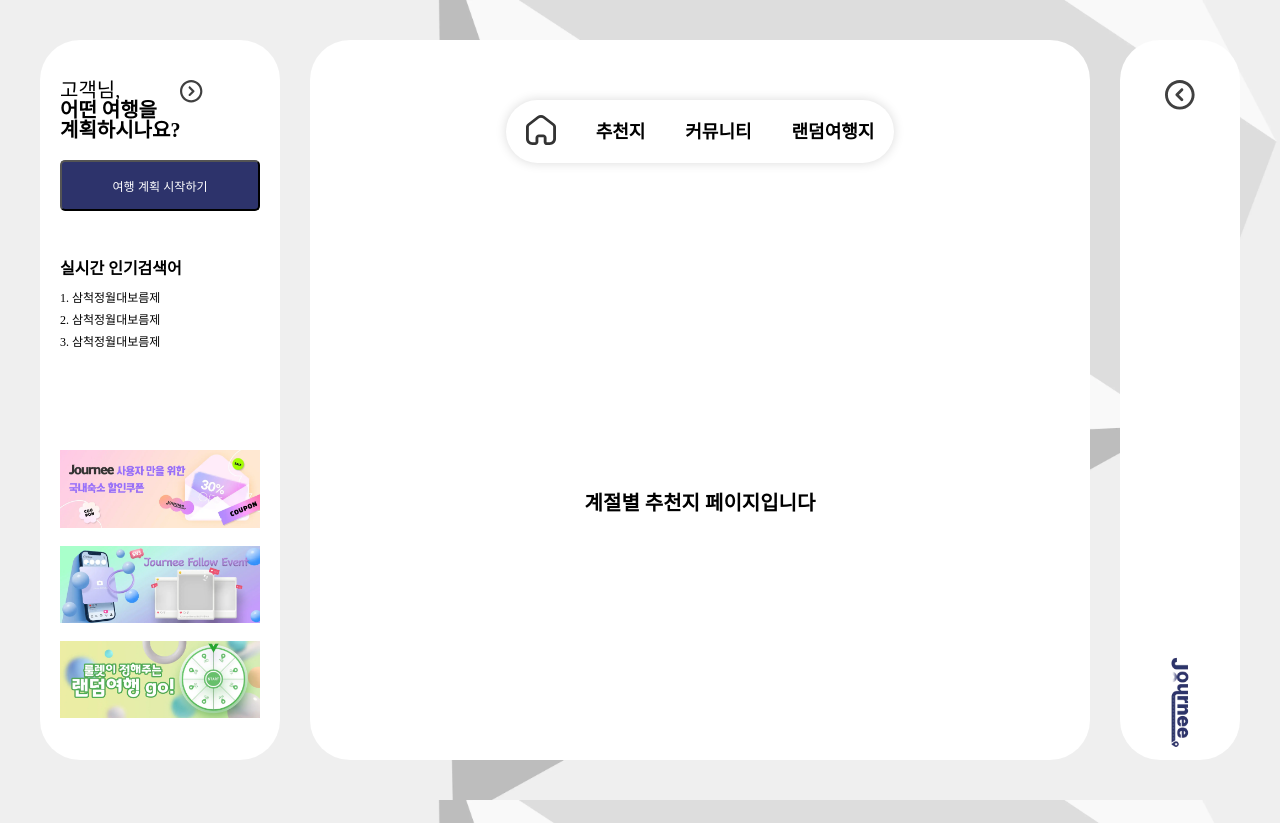
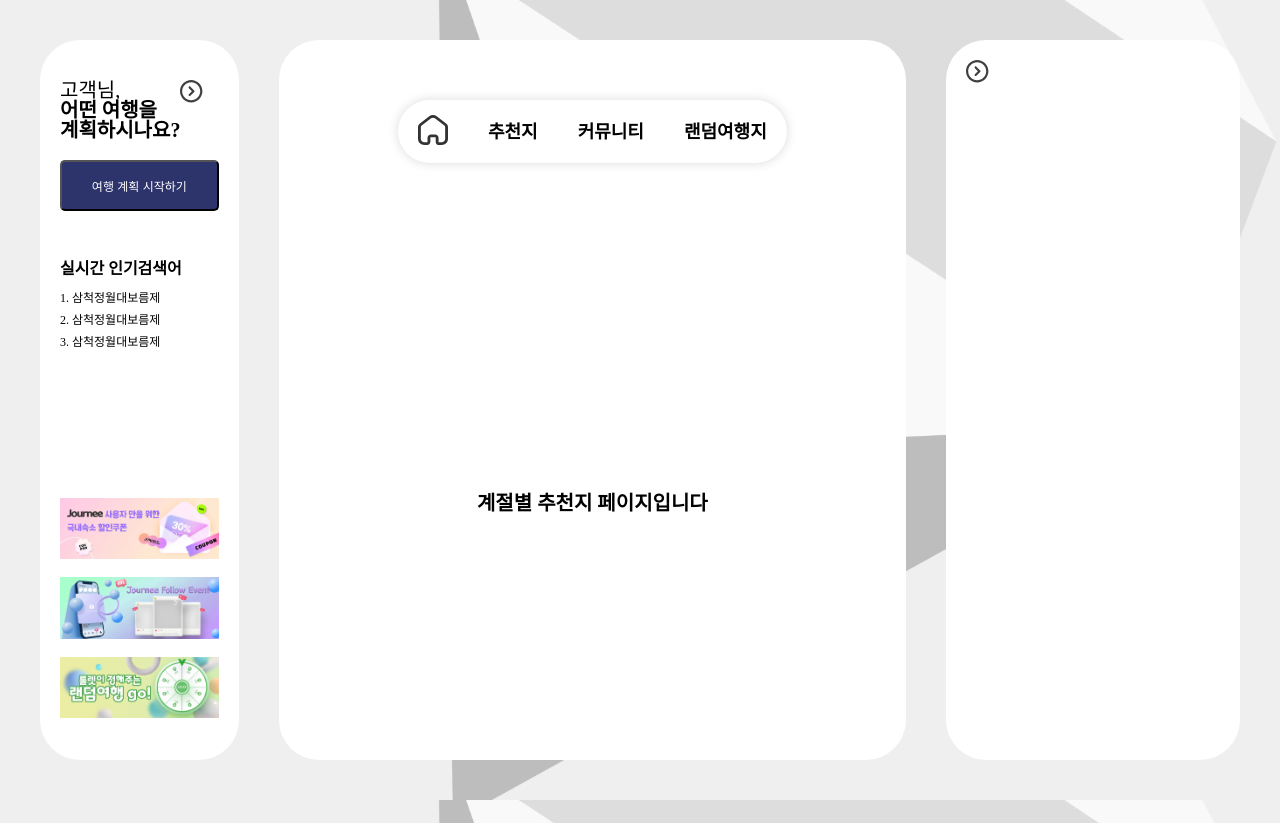
Before and after one commit to ShiftLeftt/travelProduct, a React (Create React App) app in the folder travel/: page /seasons in a window 1280 px wide. Both pictures are taken after a click on the button 1180 px from the left and 96 px from the top of the page. Built offline with nearby package versions, Linux system fonts and the light colour scheme.

Commit message:
사이드바 애니메이션 조절

```diff
--- a/travel/src/pages/main/RightSide.js
+++ b/travel/src/pages/main/RightSide.js
@@ -4,10 +4,17 @@ import "../../styles/common.css"; // 상대 경로로 수정
 import "../../styles/reset.css";
 
 function RightSide() {
+
+    const [isClicked, setIsClicked] = React.useState(false);
+
+    const toggle = () =>{
+        setIsClicked(!isClicked);
+    }
   return (
-    <div className={style.rightSideBar}>
-      <button>
-        <img src="/img/leftArrow.svg" alt="왼쪽방향 화살표" />
+    <div className={isClicked ? `${style.rightSideBar} ${style.clicked}` : style.rightSideBar }>
+      <button onClick={toggle} className={style.rightSideButton}>
+          {isClicked && <img src="/img/rightArrow.svg" alt="오른쪽방향 화살표" />}
+          {!isClicked && <img src="/img/leftArrow.svg" alt="왼쪽방향 화살표" />}
       </button>
       <div className={style.logWrap}>
         <img src="/img/Journee_logo.webp" alt="" />
--- a/travel/src/pages/main/main.module.css
+++ b/travel/src/pages/main/main.module.css
@@ -3,6 +3,7 @@
   border-radius: 40px;
   width: 65%;
   padding: 4rem 2rem;
+  margin: 0 4rem;
 }
 .mainDiv header{
   display: flex;
--- a/travel/src/pages/main/rightSide.module.css
+++ b/travel/src/pages/main/rightSide.module.css
@@ -1,22 +1,41 @@
 .rightSideBar{
+  top: 0;
   background-color: #fff;
-  border-radius: var(-radius-40);
   display: flex;
-  align-items: center;
+  align-items: flex-start;
   flex-direction: column;
   justify-content: space-between;
   width: 10%;
+
   border-radius:var(--radius-40);
-  padding: 4rem 2rem;
+  padding: 2rem;
+  transition: all 0.4s cubic-bezier(0.25, 1, 0.5, 1);
+
 }
+
+.clicked{
+  width: 30%;
+}
+
+
+
 .logWrap img{
   width: 100px;
   transform: rotate(90deg);
-
+  padding-bottom: 2rem;
 }
 
-.rightSideBar button{
+.clicked .logWrap img{
+ display: none;
+}
+.rightSideButton{
   background-color: transparent;
   border: none;
   cursor: pointer;
+
+  transition: left 0.4s ease;
 }
+
+.clicked .rightSideButton {
+  right: 2rem
+}
```
Also changed, not shown: travel/src/pages/main/Main.js (renamed from travel/src/pages/main/main.js).
